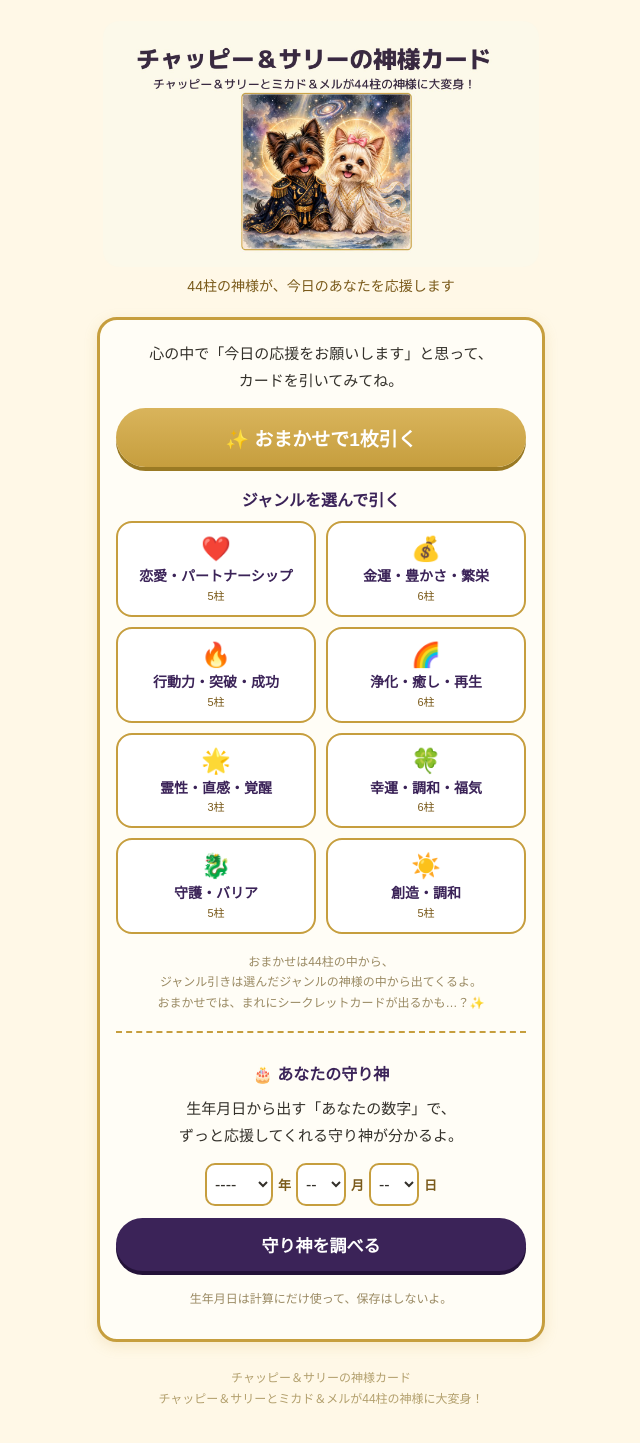
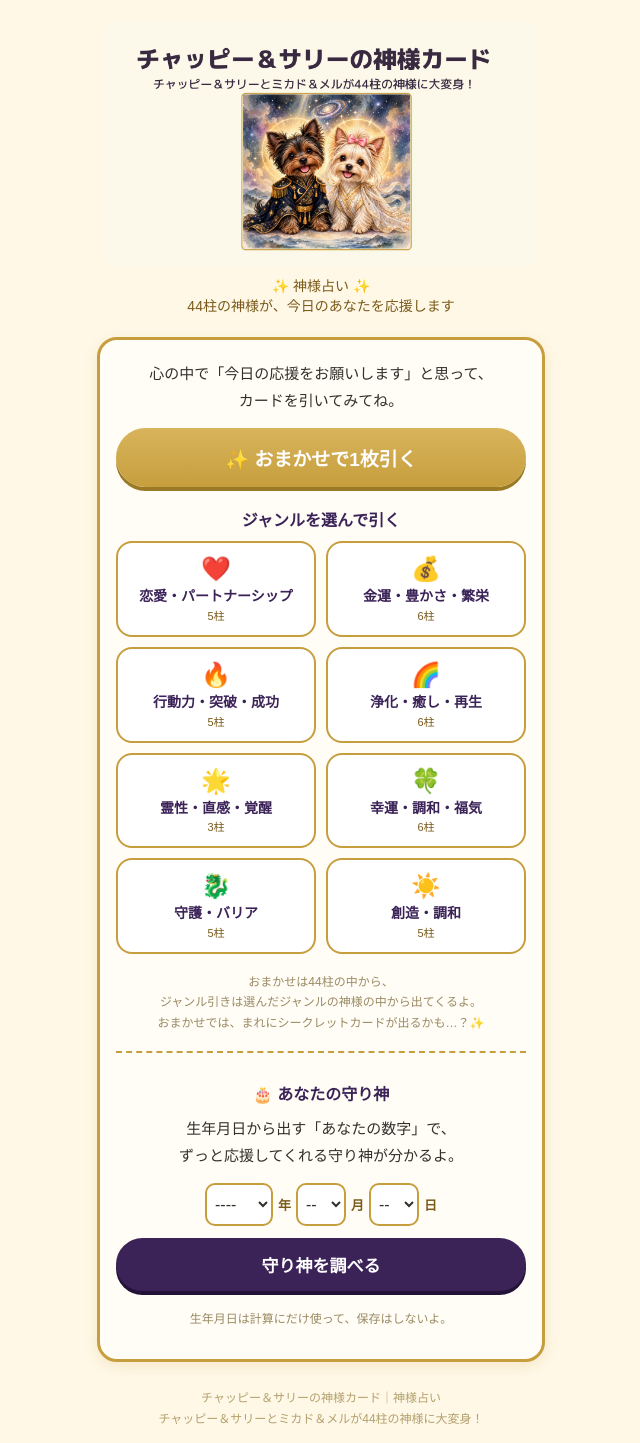
Before and after one commit to Chappy-Sally/kamisama-cards, a plain HTML site: page index.html in a window 1280 px wide. Shown: the part 17-1460 px from the top of the page, without its empty margins (319-959 px from the left). Drawn offline with Linux system fonts and the light colour scheme.

Commit message:
Add Kamisama uranai subtitle

```diff
--- a/index.html
+++ b/index.html
@@ -3,7 +3,7 @@
 <head>
 <meta charset="UTF-8">
 <meta name="viewport" content="width=device-width, initial-scale=1.0, viewport-fit=cover">
-<title>チャッピー＆サリーの神様カード｜今日の神様を引く</title>
+<title>チャッピー＆サリーの神様カード｜神様占いで今日の神様を引く</title>
 <style>
   :root{
     --cream:#FFF8E7; --paper:#FFFDF6; --gold:#C69E3E; --gold-soft:#F5E7C3;
@@ -154,9 +154,9 @@
   <!-- ホーム -->
   <section id="screen-home">
     <header>
-      <h1 class="sr-only">チャッピー＆サリーの神様カード</h1>
+      <h1 class="sr-only">チャッピー＆サリーの神様カード【神様占い】</h1>
       <img class="hero-img" src="hero_title.png" alt="チャッピー＆サリーの神様カード｜チャッピー＆サリーとミカド＆メルが44柱の神様に大変身！">
-      <p class="app-sub">44柱の神様が、今日のあなたを応援します</p>
+      <p class="app-sub">✨ 神様占い ✨<br>44柱の神様が、今日のあなたを応援します</p>
     </header>
     <div class="card-frame">
       <p class="lead">心の中で「今日の応援をお願いします」と思って、<br>カードを引いてみてね。</p>
@@ -221,7 +221,7 @@
     </div>
   </section>
 
-  <footer>チャッピー＆サリーの神様カード<br>チャッピー＆サリーとミカド＆メルが44柱の神様に大変身！</footer>
+  <footer>チャッピー＆サリーの神様カード｜神様占い<br>チャッピー＆サリーとミカド＆メルが44柱の神様に大変身！</footer>
 </div>
 
 <script src="data.js"></script>
```
